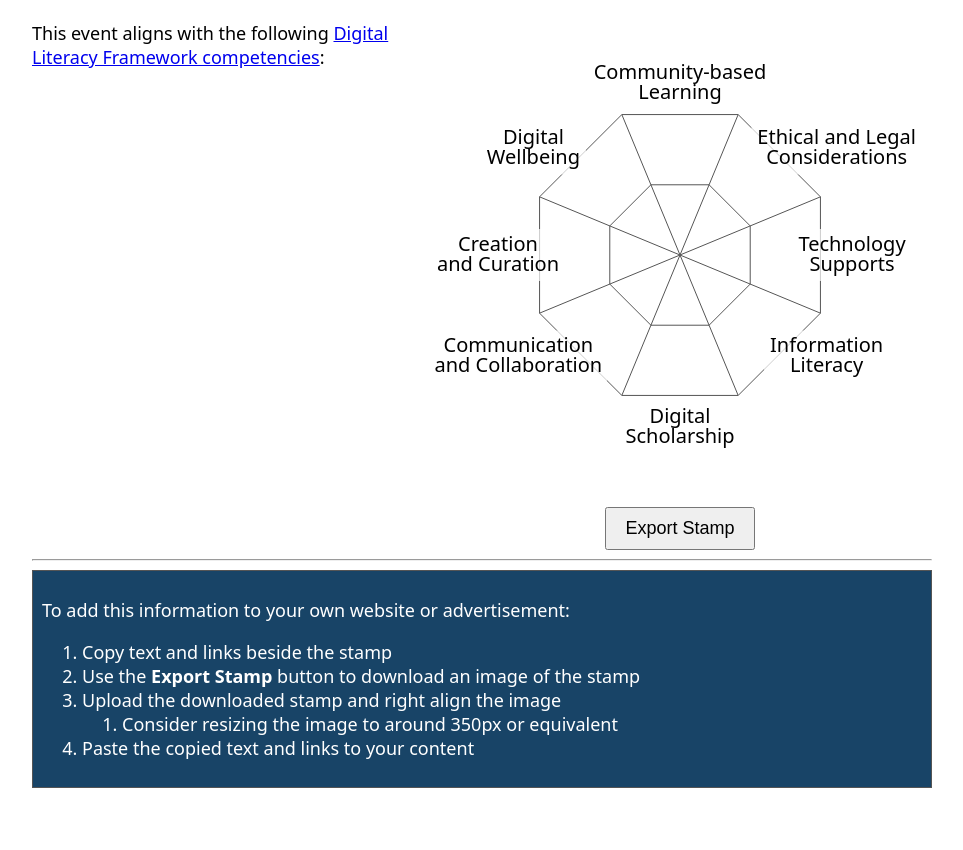
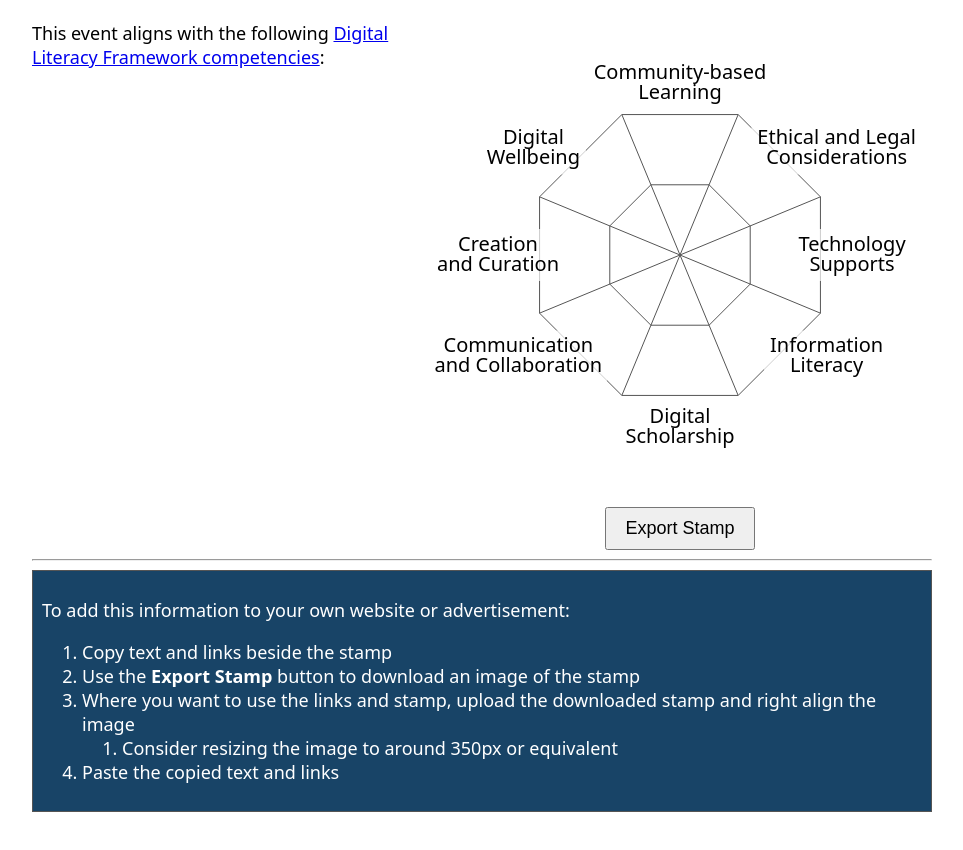
Before and after one commit to Lurk404/digitalliteracystamp, a plain HTML site: page index.html in a window 1280 px wide. Shown: the part 903-1753 px from the top of the page, without its empty margins (158-1121 px from the left). Drawn offline with nearby package versions, Linux system fonts and the light colour scheme.

Commit message:
Update index.html

```diff
--- a/index.html
+++ b/index.html
@@ -91,9 +91,9 @@
 
     <li>Use the <strong>Export Stamp</strong> button to download an image of the stamp</li>
 
-    <li>Upload the downloaded stamp and right align the image</li>
-    <ol><li>Consider resizing the image to around 350px or equivalent</li></ol>
-        <li>Paste the copied text and links to your content</li>
+    <li>Where you want to use the links and stamp, upload the downloaded stamp and right align the image</li>
+        <ol><li>Consider resizing the image to around 350px or equivalent</li></ol>
+        <li>Paste the copied text and links</li>
   </ol></p></div>
   &nbsp;
   <script>
```
